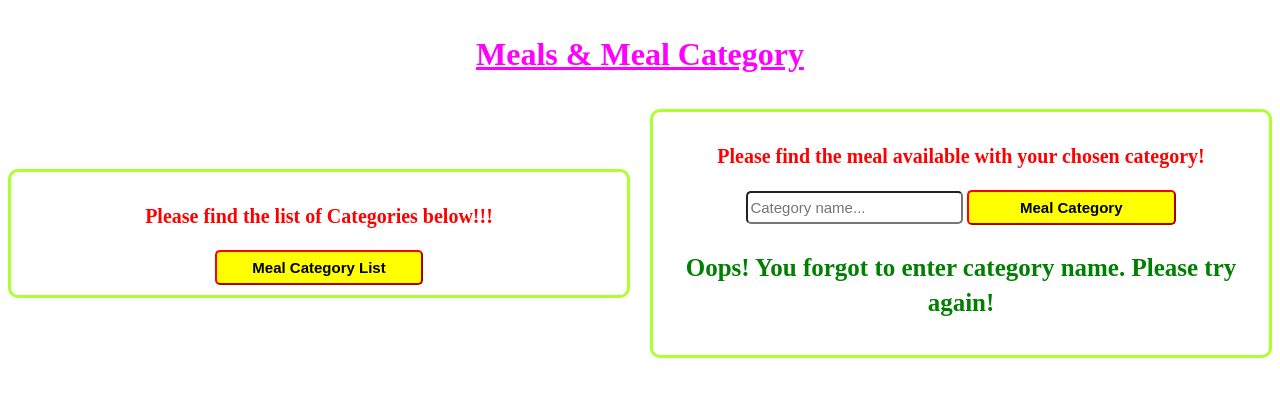
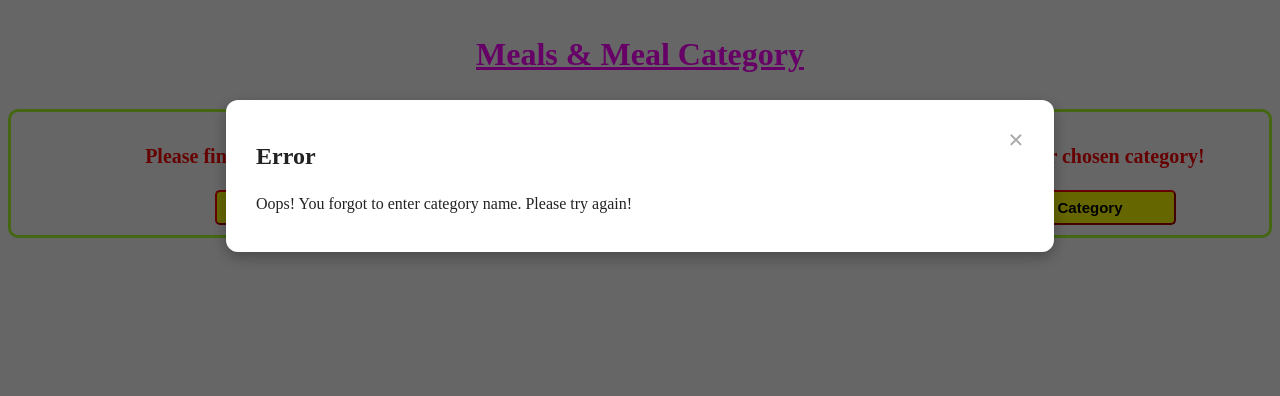
Before and after one commit to mrnnasir/End-Project_RN, a website built with webpack: page index.html in a window 1280 px wide. Both pictures are taken after a click on the button "Meal Category". Built offline with nearby package versions, Linux system fonts and the light colour scheme; no server answers.

Commit message:
Updated codes

```diff
--- a/css/style.css
+++ b/css/style.css
@@ -81,6 +81,52 @@ body {
 .mealNaP {
   color: green;
 }
+
+/* Popup background overlay */
+.popup-modal {
+  display: none; /* Hidden by default */
+  position: fixed;
+  z-index: 1000;
+  padding-top: 100px;
+  left: 0;
+  top: 0;
+  width: 100%;
+  height: 100%;
+  overflow: auto;
+  background-color: rgba(0,0,0,0.6);
+}
+
+/* Popup content box */
+.popup-content {
+  background-color: #fff;
+  margin: auto;
+  padding: 20px 30px;
+  border-radius: 12px;
+  width: 60%;
+  box-shadow: 0 5px 15px rgba(0,0,0,0.3);
+  position: relative;
+  animation: fadeIn 0.3s ease;
+}
+
+/* Close button */
+.close-btn {
+  color: #aaa;
+  float: right;
+  font-size: 28px;
+  font-weight: bold;
+  cursor: pointer;
+}
+
+.close-btn:hover {
+  color: #000;
+}
+
+/* Simple fade animation */
+@keyframes fadeIn {
+  from {opacity: 0; transform: scale(0.9);}
+  to {opacity: 1; transform: scale(1);}
+}
+
 
 
 /*
--- a/index.html
+++ b/index.html
@@ -42,6 +42,14 @@
       <div class="mealS" id="mealSec"></div>
     </div>
   </div>
+  <!-- Popup Modal -->
+  <div id="popupModal" class="popup-modal">
+    <div class="popup-content">
+      <span id="closePopup" class="close-btn">&times;</span>
+      <h2 id="popupTitle"></h2>
+      <p id="popupText"></p>
+    </div>
+  </div>
 
   <script src="js/app.js"></script>
 
--- a/js/app.js
+++ b/js/app.js
@@ -34,78 +34,95 @@ function getUniCat() {
   return [...uniqueCat];//Since uniqueCat is a Set, we need to convert this to an Array by using Spread Operator
 }
 
-//To add the content in HTML
-function catList(msg) {
-  //Div will be created with class
-  let outputDiv = document.createElement("div");
-  outputDiv.classList.add("outputD");
 
-  //P-tag will be created with class
-  let outputP = document.createElement("p");
-  outputP.classList.add("outputCatP");
+// -------------------- Function to display the popup modal --------------------
+function showPopup(mealName, instructions) {
+  // Get the popup modal element from HTML
+  const modal = document.getElementById("popupModal");
 
-  //msg argument will be added to the body of html
-  outputP.textContent = msg;
-  outputDiv.appendChild(outputP);
-  output.append(outputDiv);
+  // Get elements inside the modal for title and text
+  const popupTitle = document.getElementById("popupTitle");
+  const popupText = document.getElementById("popupText");
+
+  // Get the "close" (×) button
+  const closePopup = document.getElementById("closePopup");
+
+  // Set the meal name as the title of the popup
+  popupTitle.textContent = mealName;
+
+  // Set the instructions as the popup content
+  popupText.textContent = instructions;
+
+  // Display the popup (default CSS keeps it hidden)
+  modal.style.display = "block";
+
+  // When user clicks the close (×) button, hide the popup
+  closePopup.onclick = () => modal.style.display = "none";
+
+  // When user clicks anywhere outside the popup box, close it as well
+  window.onclick = (event) => {
+    if (event.target === modal) {
+      modal.style.display = "none";
+    }
+  };
 }
 
-//To listen button function about the request---
-mealCatList.addEventListener("click", function (){
-  //To remove the collection past elements from the class of a previously declared Div 'outputD'
-  let removeElement = document.getElementsByClassName("outputD");
-  [...removeElement].forEach(el => el.remove())
 
-  let count = 1;
-  mealCategory = getUniCat(); //List of categories will be stored in mealCategory
-  mealCategory.sort(); //Items in mealCategory will be alphabetically sorted
-  mealCategory.forEach(meal => {catList(count++ + '. ' + meal);}); //It will call the catList function to execute the operation
-})
 
-//Filtered Category---
-//To add the content in HTML
-function printScreen(msg) {
-  //Div will be created with class
+// -------------------- Function to display each meal item on the screen --------------------
+function printScreen(mealObj, index) {
+  // Create a new <div> for each meal
   let mealDiv = document.createElement('div');
-  mealDiv.classList.add('mealNaD');
+  mealDiv.classList.add('mealNaD'); // Add CSS class for styling
 
-  //P-tag will be created with class
+  // Create a <p> tag to show the meal name and category
   let mealP = document.createElement('p');
-  mealP.classList.add('mealNaP');
+  mealP.classList.add('mealNaP'); // Add CSS class for styling text
 
-  //msg argument will be added to the body of html
-  mealP.innerHTML = msg
-  mealDiv.appendChild(mealP)
-  mealSec.appendChild(mealDiv)
+  // Add meal name and category into HTML
+  // Make the meal name clickable with red color and underline
+  mealP.innerHTML = `${index}. <span class="mealName"
+      style="color: red; cursor: pointer; text-decoration: underline;">
+      ${mealObj.strMeal}</span>: ${mealObj.strCategory}`;
+
+  // Add click listener to the meal name span
+  // When clicked, open popup showing that meal's instructions
+  mealP.querySelector('.mealName').addEventListener('click', function() {
+    showPopup(mealObj.strMeal, mealObj.strInstructions);
+  });
+
+  // Add the <p> into the meal <div>
+  mealDiv.appendChild(mealP);
+
+  // Finally, add the meal <div> into the main meal section in HTML
+  mealSec.appendChild(mealDiv);
 }
 
-//To listen button function about the request---
+
+
+// -------------------- Event listener for "Show Filtered Category" button --------------------
 mealCat.addEventListener("click", function() {
-  //To remove the collection past elements from the class of a previously declared Div 'mealNaD'
+  // Remove all previous meal elements to refresh the section
   let removeElement = document.getElementsByClassName('mealNaD');
   [...removeElement].forEach(el => el.remove());
 
-  //Store user input in lower case
-  let userCat = catName.value.trim().toLowerCase()
+  // Get user input, convert it to lowercase, and remove extra spaces
+  let userCat = catName.value.trim().toLowerCase();
 
-  //Check inserted user category with listed category in fullMeal then store the matched items in filterCategory
+  // Filter all meals that match the entered category
   let filterCategory = fullMeal.filter(cat => cat.strCategory.toLowerCase() === userCat);
 
-  //Applied condition for user's convenience
-  if(userCat === '') {
-    printScreen('Oops! You forgot to enter category name. Please try again!');
+  // If input field is empty, show error popup
+  if (userCat === '') {
+    showPopup('Error', 'Oops! You forgot to enter category name. Please try again!');
   }
-  //filterCategory.length === 0 -> means the item is not in the list. Hence, 0.
-  //If inserted user category name is spelled wrong, it will not be in the list. So, length will render 0.
+  // If no meals match the entered category, show error popup
   else if (filterCategory.length === 0) {
-    printScreen(`Oops! <u>${userCat}</u> is a wrong name. Please enter a correct category name!`)
+    showPopup('Error', `Oops! "${userCat}" is not a valid category. Please try again.`);
   }
+  // Otherwise, display all meals for that category
   else {
-    let count = 1;
-    filterCategory.forEach(cat => {
-      //printScreen(count++ + '. ' + cat.strMeal + ': ' + cat.strCategory) --> General code
-      //To highlight the category within .js, I used style within span-tag
-      printScreen(`${count++}. ${cat.strMeal}: <span style="color: red;">${cat.strCategory}</span>`)
-    })
+    let count = 1; // Counter for numbering
+    filterCategory.forEach(cat => printScreen(cat, count++)); // Print each meal
   }
-})
+});
```
